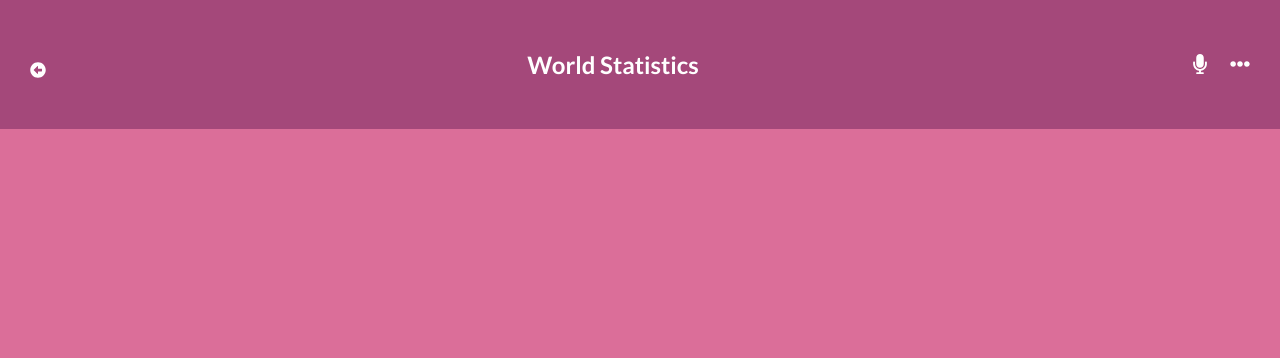
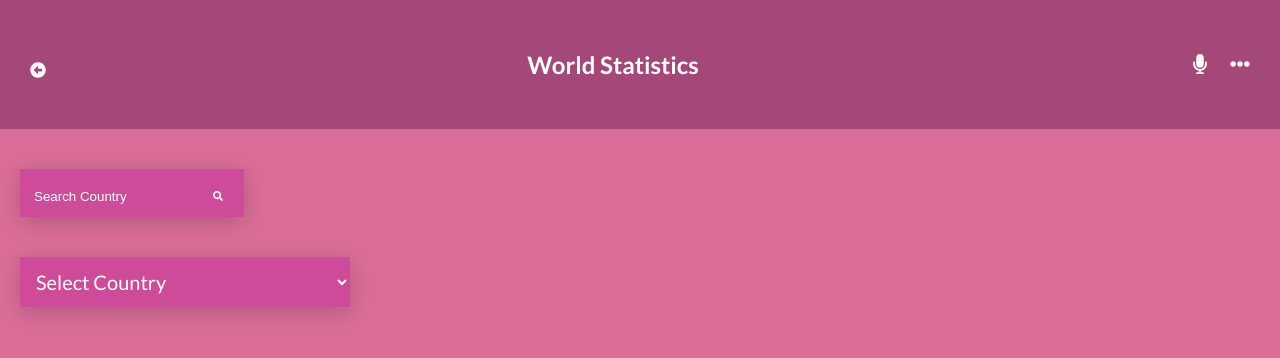
Before and after one commit to edi-sipka/Continents_Data, a React (Create React App) app: page /Africa in a window 1280 px wide. Shown: the top 358 px of the page. Built offline with nearby package versions, Linux system fonts and the light colour scheme.

Commit message:
Update search

```diff
--- a/src/MainPage/MainPage.css
+++ b/src/MainPage/MainPage.css
@@ -24,7 +24,6 @@ img {
 @media (max-width: 480px) {
   .button {
     width: 200px;
-    margin-left: 70px;
     font-size: 12px;
   }
 
--- a/src/MainPage/MainPage.js
+++ b/src/MainPage/MainPage.js
@@ -4,6 +4,7 @@ import { allCountries } from '../Redux/reducers';
 import Continents from '../components/Continents';
 import world from '../Image/Continents.svg';
 import './MainPage.css';
+import Countries from '../components/Countries';
 
 function MainPage() {
   const dispatch = useDispatch();
@@ -17,7 +18,10 @@ function MainPage() {
 
       <img src={world} alt="world" />
 
+      <h2>All Continents</h2>
       <Continents />
+      <h2>All Countries</h2>
+      <Countries />
     </div>
   );
 }
--- a/src/Redux/reducers.js
+++ b/src/Redux/reducers.js
@@ -17,17 +17,9 @@ const countryReducer = (state = initialState, action) => {
   }
 };
 
-export const allCountries = createAsyncThunk(FETCH_DATA, async (name) => {
+export const allCountries = createAsyncThunk(FETCH_DATA, async () => {
   const response = await axios.get(api);
-  return response.data.filter((country) => {
-    if (country.region === name) {
-      return country;
-    }
-    if (country.subregion === name) {
-      return country;
-    }
-    return false;
-  });
+  return response.data.slice(0, 40).map((country) => country);
 });
 
 export const aboutCountries = (name) => ({ type: COUNTRIES, payload: name });
--- a/src/components/Countries.css
+++ b/src/components/Countries.css
@@ -21,6 +21,32 @@
   display: flex;
   align-items: center;
   justify-content: center;
+}
+
+.text-field {
+  background-color: #af059654;
+  color: white;
+  padding: 12px;
+  width: 200px;
+  margin-left: 20px;
+  margin-top: 40px;
+  border: none;
+  font-size: 20px;
+  box-shadow: 0 5px 25px rgb(0 0 0 / 20%);
+  appearance: button;
+  outline: none;
+  font-family: 'Lato', sans-serif;
+}
+
+.text-field input {
+  background-color: #cd4c98;
+  color: white;
+  border: none;
+  outline-style: none;
+}
+
+.text-field input::placeholder {
+  color: white;
 }
 
 .item {
--- a/src/components/Countries.js
+++ b/src/components/Countries.js
@@ -1,8 +1,9 @@
-import React from 'react';
+import React, { useState } from 'react';
+import { v4 as uuidv4 } from 'uuid';
 import { useSelector, useDispatch } from 'react-redux';
 import { Link } from 'react-router-dom';
-
 import { BsFillArrowRightCircleFill } from 'react-icons/bs';
+import { FaSearch } from 'react-icons/fa';
 import { aboutCountries } from '../Redux/reducers';
 import './Countries.css';
 
@@ -13,39 +14,82 @@ const Countries = () => {
     dispatch(aboutCountries(name));
   };
 
+  const [countryInfo, setCountryInfo] = useState('');
+
+  const [search, setSearch] = useState('');
+
+  const select = (e) => {
+    setCountryInfo(e.target.value);
+  };
   return (
     <div className="countries">
+      <div className="f-box">
+        <div className="text-field">
+          <input
+            type="text"
+            value={search}
+            onChange={(e) => setSearch(e.target.value)}
+            placeholder="Search Country"
+          />
+          <FaSearch fontSize={10} className="search-icon" />
+        </div>
+        <select value={countryInfo} onChange={select} className="button">
+          <option value="">Select Country</option>
+          {countries.map((country) => (
+            <option key={uuidv4()} value={country.name.common}>
+              {country.name.common}
+            </option>
+          ))}
+        </select>
+      </div>
       <ul className="row">
         {' '}
         <>
-          {countries.map((country) => (
-            <li key={country?.name.common} className="lists">
+          {countries
+            .filter((country) => {
+              if (search === '' && countryInfo === '') {
+                return country;
+              }
+              if (
+                country.name.common
+                  .toLowerCase()
+                  .includes(search.toLowerCase())
+                && country.name.common
+                  .toLowerCase()
+                  .includes(countryInfo.toLowerCase())
+              ) {
+                return country;
+              }
+              return country;
+            })
+            .map((country) => (
+              <li key={country.name.common} className="lists">
                 <div className="list">
                   <div className="icons">
-                  <h2>{country?.name.common}</h2>
-                  <Link to={`/:/${country?.name.common}`}>
+                    <h2>{country.name.common}</h2>
+                    <Link to={`/:/${country.name.common}`}>
                       <BsFillArrowRightCircleFill
                         className="btn"
-                      onClick={() => handleClick(country?.name.common)}
+                        onClick={() => handleClick(country.name.common)}
                       />
                     </Link>
                     <div className="image-position">
-                    <img src={country?.flags.png} alt="flag" />
+                      <img src={country.flags.png} alt="flag" />
                     </div>
                   </div>
                 </div>
 
                 <div className="item">
                   <p>Capital:</p>
-                <p>{country?.capital}</p>
+                  <p>{country.capital}</p>
                 </div>
                 <div className="item">
                   <p>SubRegion:</p>
-                <p>{country?.subregion}</p>
+                  <p>{country.subregion}</p>
                 </div>
                 <div className="item">
                   <p>TimeZone:</p>
-                <p>{country?.timezones[0]}</p>
+                  <p>{country.timezones[0]}</p>
                 </div>
               </li>
             ))}
```
Also changed, not shown: src/components/ShowCountries.js (deleted, +0 -15 lines). Lines whose indentation alone changed are shown as unchanged.
